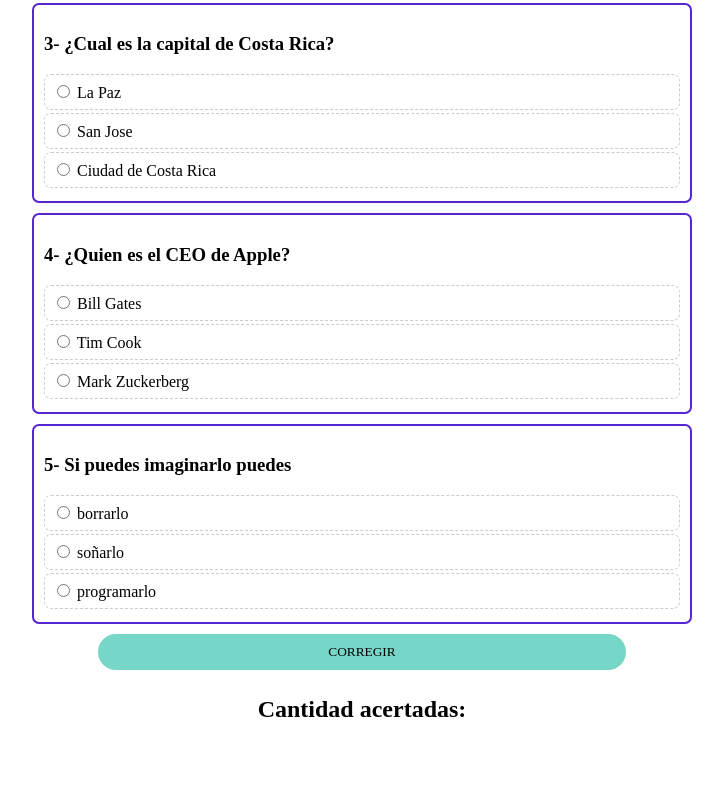
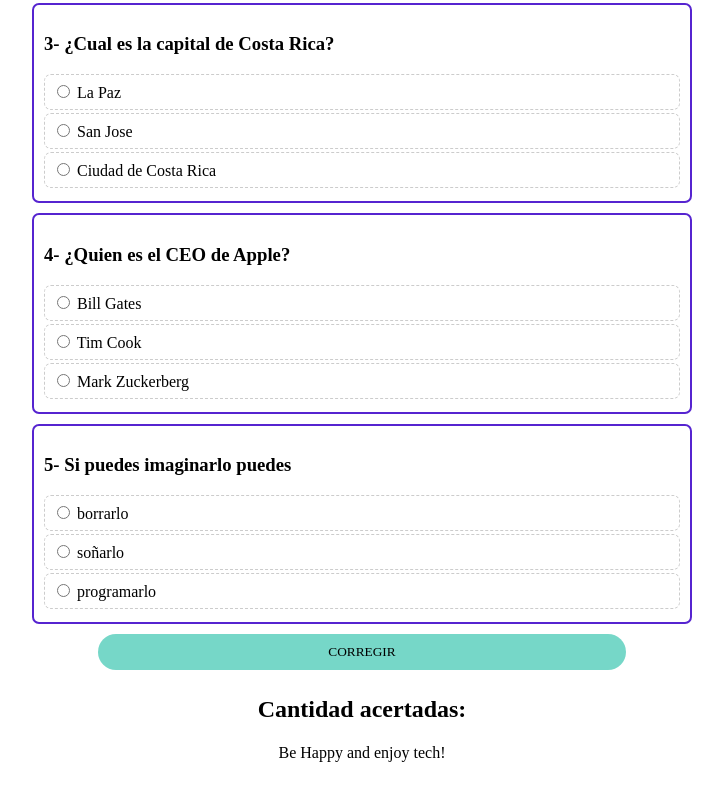
Before and after one commit to AndresS0103/QuizGame.github.io, a plain HTML site: page index.html in a window 1280 px wide. Shown: the part 590-1390 px from the top of the page, without its empty margins (278-1001 px from the left). Before the commit the page ends 1362 px from the top, so only its background shows below. Drawn offline with Linux system fonts and the light colour scheme.

Commit message:
adding a p element

```diff
--- a/index.html
+++ b/index.html
@@ -77,6 +77,7 @@
 
         <button onclick="corregir()">CORREGIR</button>
         <h2>Cantidad acertadas: <span id="resultado"></span></h2>
+        <p style="text-align: center;">Be Happy and enjoy tech!</p>
     </div>
 
     <script src="app.js"></script>
```
